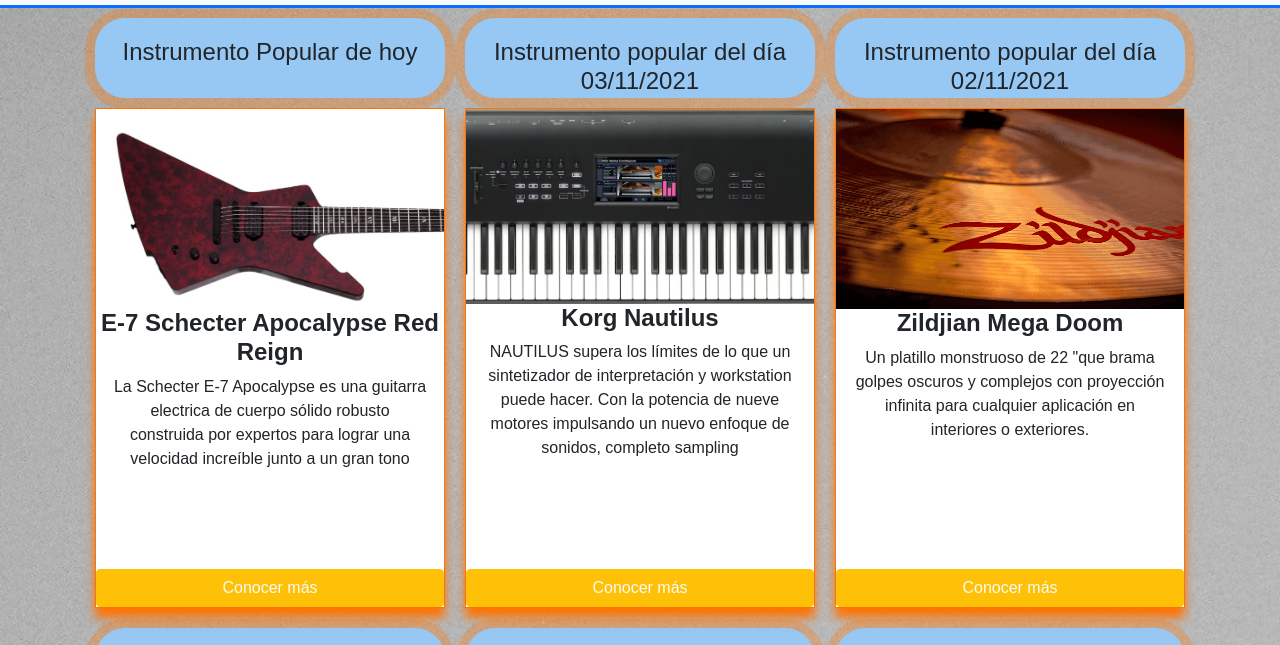
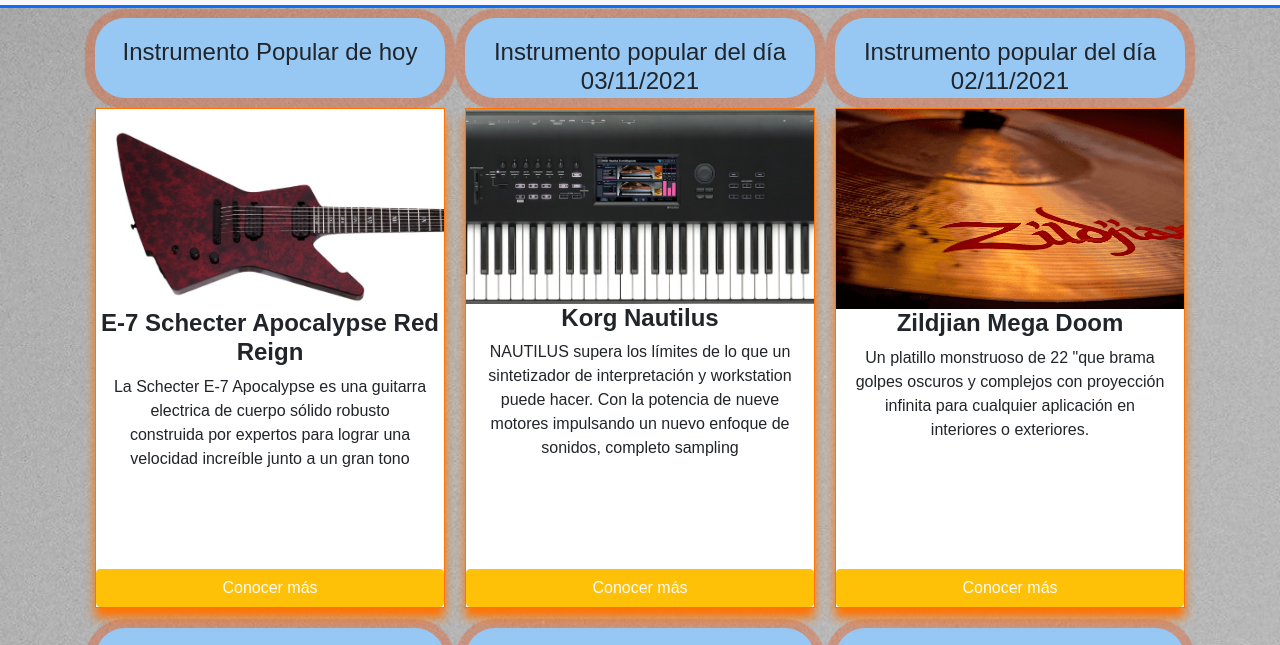
Before and after one commit to Matirbl/Laboratorio, a plain HTML site: page src/TPO2/Página Web Musica/listaInstrumentos.html in a window 1280 px wide. Shown: the part 94-739 px from the top of the page. Drawn offline with Linux system fonts and the light colour scheme.

Commit message:
Ultima modificación

```diff
--- a/src/TPO2/Página Web Musica/estilos/personalizado/listaInstrumentos.css
+++ b/src/TPO2/Página Web Musica/estilos/personalizado/listaInstrumentos.css
@@ -29,7 +29,7 @@
     background-color: rgb(151, 199, 243);
     border-radius: 30px;
     border-color: rgb(255, 115, 0);
-    box-shadow: 0px 1px 1px 10px rgba(255, 115, 0, 0.3);
+    box-shadow: 0px 1px 1px 10px rgba(238, 67, 0, 0.3);
     overflow: hidden;
     margin: 10px;
     text-align: center;
```
